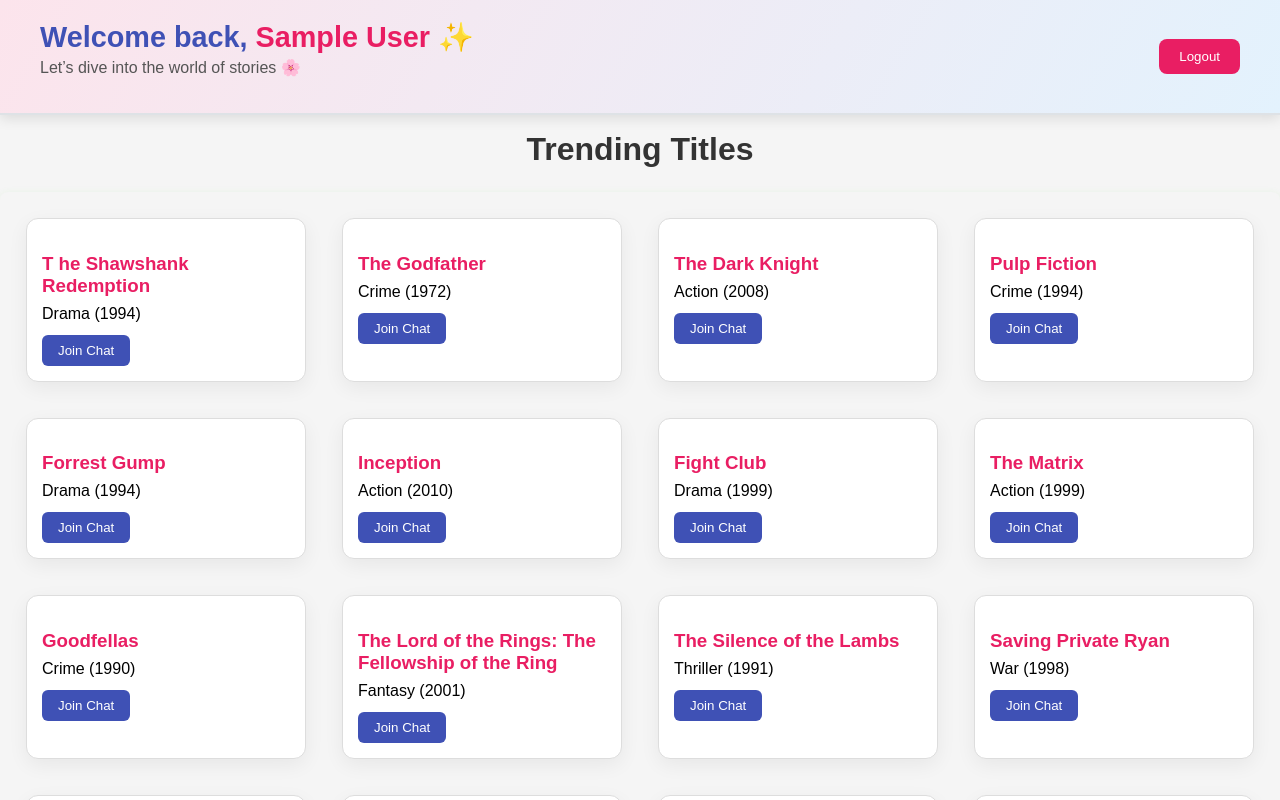
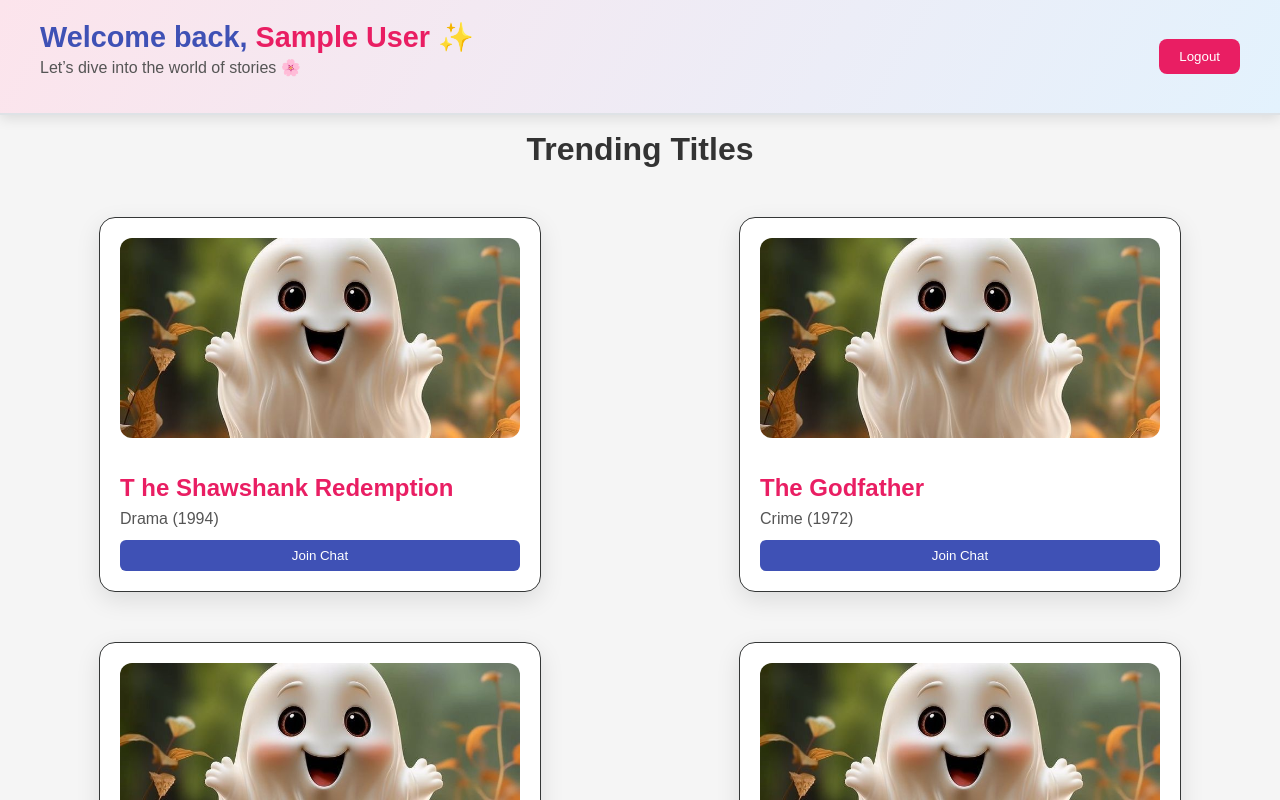
Before and after one commit to thanosshawn/cinespeak, a React (Create React App) app: page / in a window 1280 px wide. Shown: the top 800 px of the page. Built offline with nearby package versions, Linux system fonts and the light colour scheme; no server answers; sample sign-in values are in the browser's storage.

Commit message:
chatroom

```diff
--- a/src/components/TitleCard.css
+++ b/src/components/TitleCard.css
@@ -1,15 +1,31 @@
 .title-card {
-  width: 100%;         /* fill grid cell */
-  height: auto;
-  box-sizing: border-box;
-  padding: 1rem;
-  background: #f2f2f2;
-  border-radius: 8px;
-  box-shadow: 0 2px 6px rgba(0, 0, 0, 0.1);}
+  position: relative;
+  width: 100%;
+  max-width: 400px;
+
+
+  background-size: cover;
+  background-repeat: no-repeat;
+  background-position: center;
+  margin: 15px auto;
+  border: 1px solid rgb(53, 55, 55);
+  border-radius: 16px;
+  padding: 20px;
+  box-shadow: 0 8px 24px rgba(0, 0, 0, 0.1);
+  transition: transform 0.4s ease-in-out, box-shadow 0.4s ease-in-out;
+  display: flex;
+  flex-direction: column;
+  justify-content: center;
+  background-color: #fff; /* fallback if image fails */
+  overflow: hidden;
+}
 
 .title-card h3 {
-  font-size: 1.2em;
+  font-size: 1.5em;
   margin-bottom: 10px;
+  position: relative;
+  color: #222;
+  transition: transform 0.3s ease;
 }
 
 .title-card h3::after {
@@ -19,25 +35,70 @@
   bottom: -3px;
   width: 0;
   height: 2px;
-    background-color: #007bff; /* Highlight color */
+  background-color: #007bff;
   transition: width 0.3s ease;
+}
+
+.title-card h3:hover::after {
+  width: 100%;
+}
+
+/* Animate title with emoji on hover */
+.title-card:hover h3::before {
+  content: "✨ ";
+}
+
+.title-card:hover h3::after {
+  background-color: #ff69b4;
 }
 
 .title-card p {
   color: #555;
-  font-size: 0.9em;
+  font-size: 1em;
   overflow: hidden;
   text-overflow: ellipsis;
   white-space: nowrap;
+  margin: 0;
+  transition: color 0.3s ease;
 }
 
-/* Add spacing between title cards */
-.title-card {
-  margin: 10px; /* Adjust the margin as needed */
+.title-card:hover p::after {
+  content: " 💬";
 }
 
-/* Optional: Hover effect */
+/* Bounce-in hover animation */
 .title-card:hover {
-  box-shadow: 0 4px 8px rgba(0, 0, 0, 0.2);
-  transform: translateY(-2px);
+  box-shadow: 0 12px 28px rgba(0, 0, 0, 0.25);
+  transform: translateY(-6px) scale(1.02);
 }
+
+/* Responsive adjustments */
+@media (max-width: 768px) {
+  .title-card {
+    padding: 16px;
+    max-width: 90%;
+  }
+
+  .title-card h3 {
+    font-size: 1.3em;
+  }
+
+  .title-card p {
+    font-size: 0.95em;
+  }
+}
+
+@media (max-width: 480px) {
+  .title-card {
+    padding: 14px;
+    max-width: 95%;
+  }
+
+  .title-card h3 {
+    font-size: 1.15em;
+  }
+
+  .title-card p {
+    font-size: 0.9em;
+  }
+}
--- a/src/components/TitleCard.jsx
+++ b/src/components/TitleCard.jsx
@@ -1,6 +1,7 @@
 // src/components/TitleCard.jsx
 import React from "react";
 import { useNavigate } from "react-router-dom";
+import "./TitleCard.css"; // Assuming you have a CSS file for styling
 
 export default function TitleCard({ title }) {
   const navigate = useNavigate();
@@ -12,20 +13,21 @@
 
   return (
     <div
-      style={{
-        backgroundImage:`url('./img2.jpeg')`,
-        backgroundSize: 'contain',
-        margin: "10px",
-        background: '#ffffff',
-        border: '1px solid #ddd',
-        borderRadius: '12px',
-        padding: '15px', // Reduced padding for smaller screens
-        boxShadow: '0 6px 20px rgba(0,0,0,0.06)',
-        transition: 'transform 0.3s ease',
-      }}
+      className="title-card"
       onMouseEnter={(e) => (e.currentTarget.style.transform = 'scale(1.15)')}
       onMouseLeave={(e) => (e.currentTarget.style.transform = 'scale(1)')}
     >
+       <img
+        src="/img2.jpeg" // make sure img2.jpeg is in the public folder
+        alt={`${title.name} poster`}
+        style={{
+          width: "100%",
+          borderRadius: "12px",
+          marginBottom: "12px",
+          objectFit: "cover",
+          maxHeight: "200px",
+        }}
+      />
       <h3 style={{ color: "#e91e63", marginBottom: "8px" }}>{title.name}</h3>
       <p style={{ margin: 0 }}>{title.genre} ({title.year})</p>
       <button
--- a/src/pages/Dashboard.css
+++ b/src/pages/Dashboard.css
@@ -24,15 +24,12 @@
 
 /* Scrollable Grid Container */
 .title-grid-container {
-  display: grid;
-  gap: 1rem;
-  grid-template-columns: repeat(auto-fit, minmax(250px, 1fr));
-  padding: 1rem;
-   /* Limit height for scrolling */
-  padding: 1rem;
-  border-radius: 8px;
-  box-shadow: 0 2px 8px rgba(68, 229, 43, 0.1);
-  background-color: #f5f5f5;
+  display: flex;
+  flex-wrap: wrap;
+  justify-content: center; /* Keeps cards centered */
+  gap: 20px; /* Adds space between cards */
+  overflow-x: hidden; /* Prevent horizontal scroll on hover */
+  padding: 10px;
 }
 
 @media (min-width: 600px) {
```
Lines whose indentation alone changed are shown as unchanged.
